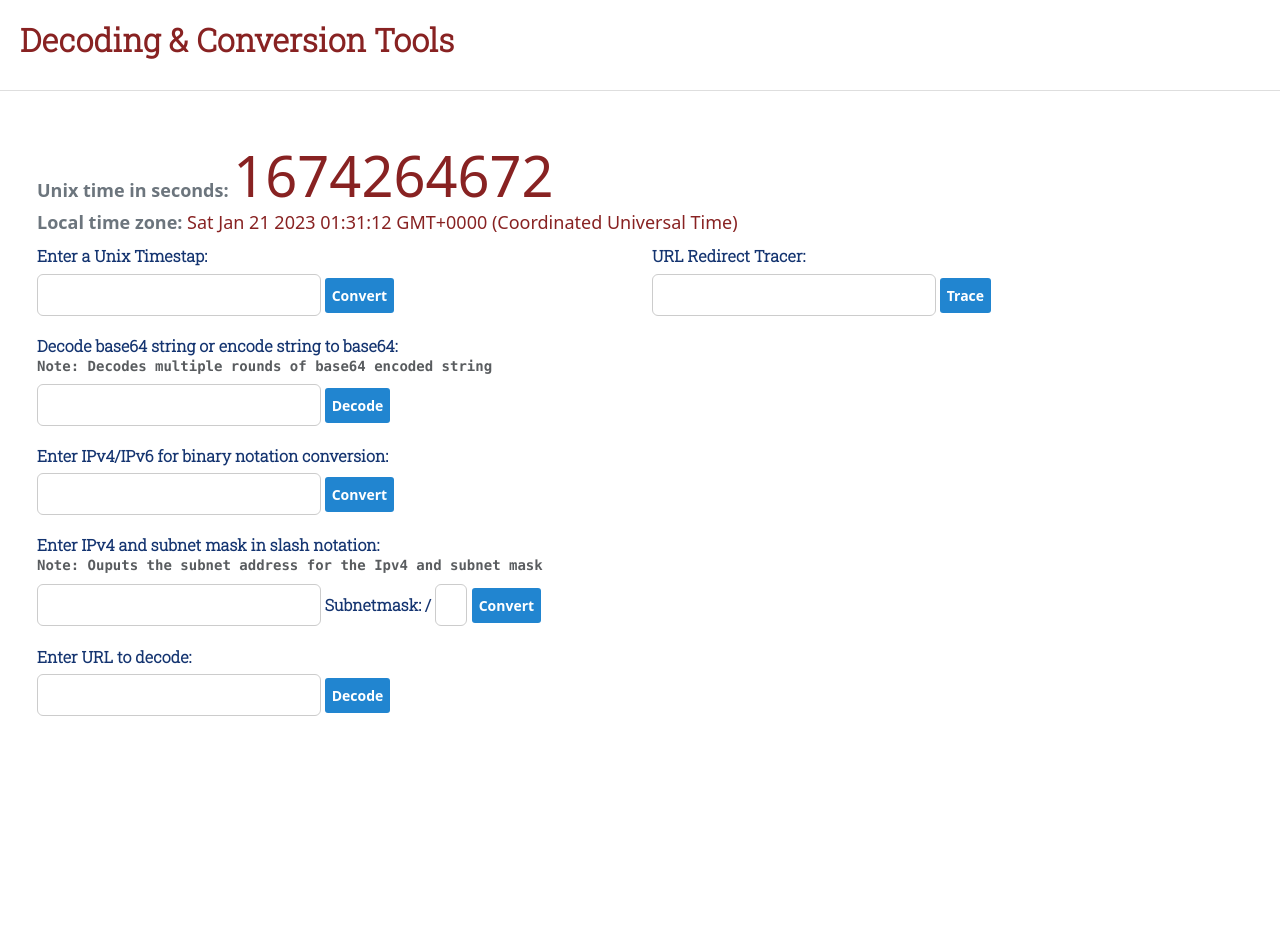
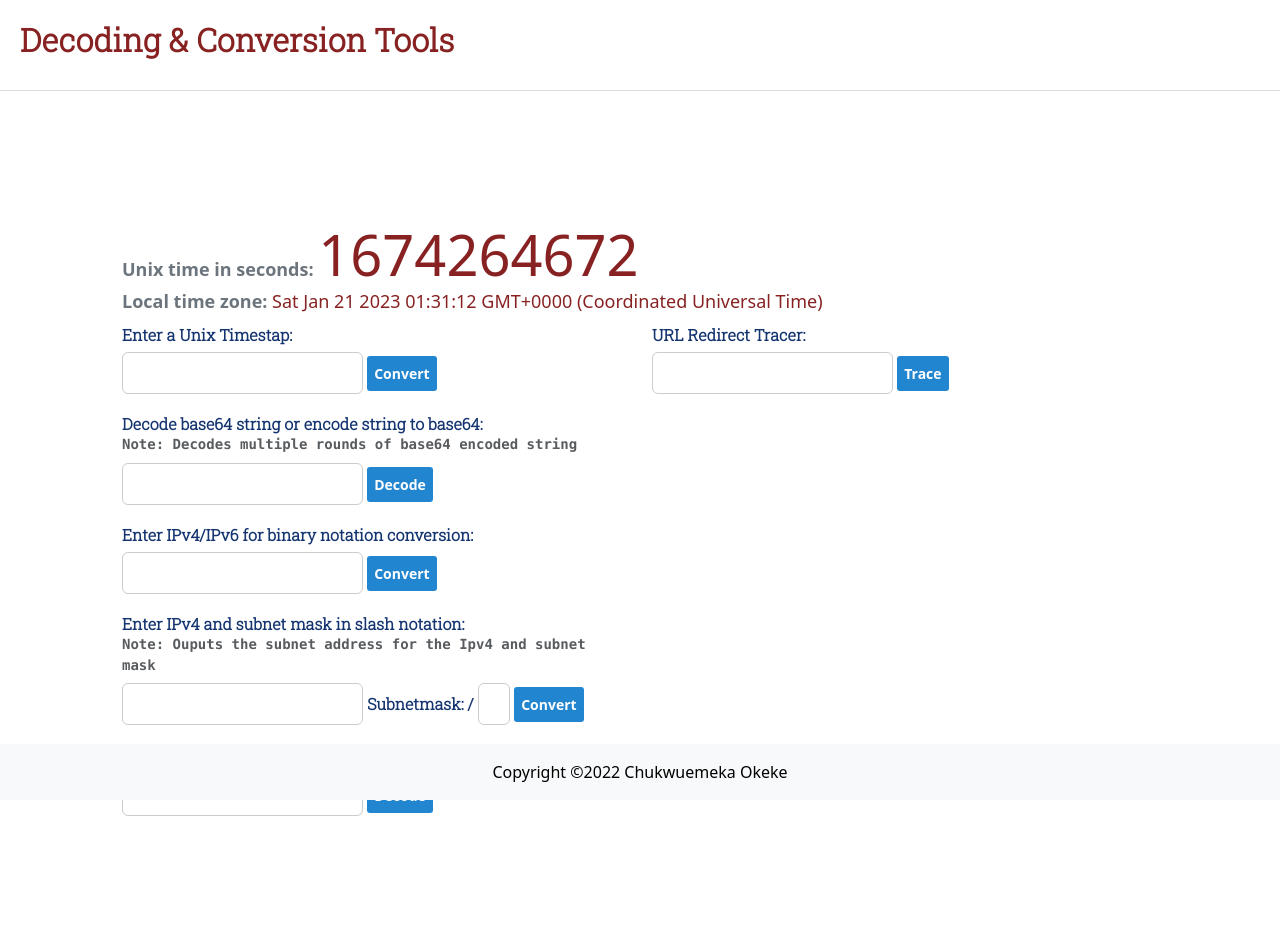
Before and after one commit to charlesokeke/Conversion-tools, a Flask app: page / in a window 1280 px wide. Before the commit the page ends 716 px from the top, so only its background shows below. Run offline with Flask 2, Linux system fonts and the light colour scheme; some libraries are stand-ins or nearby versions.

Commit message:
modified files

```diff
--- a/templates/test.html
+++ b/templates/test.html
@@ -100,7 +100,7 @@
    }
 
      .some-page-wrapper {
-             margin: 15px;
+             margin: 100px;
 			 padding-top:30px;
 			 padding-left:10px;
 			 padding-right:10px
@@ -515,7 +515,10 @@ form {
     </script>
 
 
-
+	<footer class="bg-light fixed-bottom">
+      <div class="container text-center text-black py-3">
+        Copyright ©2022 Chukwuemeka Okeke
+      </div>
 </body>
 </html>
 </body>
```
Also changed, not shown: 1 other file.
